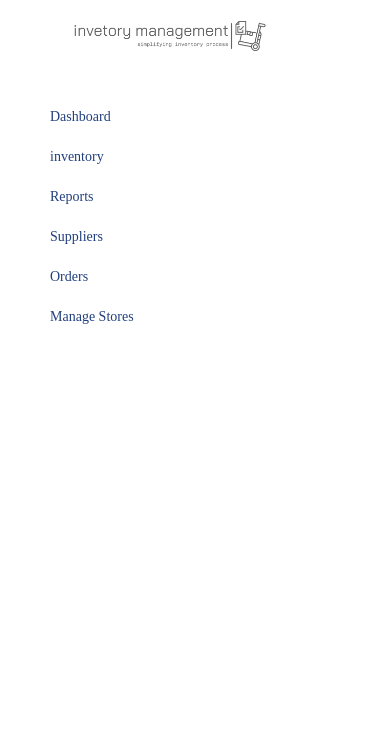
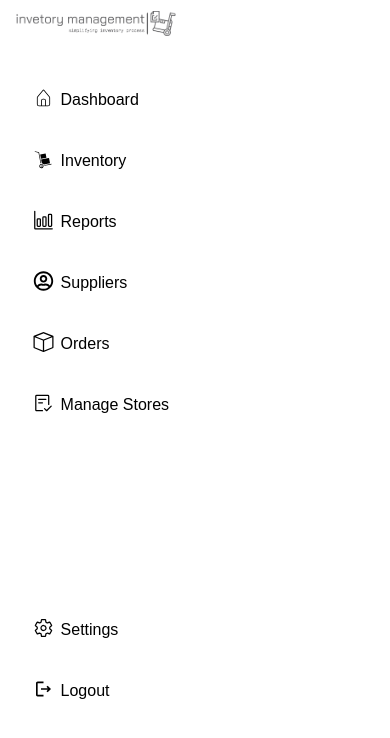
Before and after one commit to Drljr/Store-Front, a React (Vite) app: page /Dashboard in a window 390 px wide. Shown: the top 738 px of the page. Built offline with nearby package versions, Linux system fonts and the light colour scheme.

Commit message:
sidebar changes and responsiveness

```diff
--- a/package.json
+++ b/package.json
@@ -12,6 +12,7 @@
   "dependencies": {
     "react": "^18.2.0",
     "react-dom": "^18.2.0",
+    "react-icons": "^5.1.0",
     "react-router-dom": "^6.22.3"
   },
   "devDependencies": {
--- a/src/App.tsx
+++ b/src/App.tsx
@@ -13,7 +13,6 @@ function App() {
           <Routes>
             <Route path="/" element={<Login/>} />
             <Route path='Dashboard' element={<Dash/>} />
-
           </Routes>
         </Router>
     </div>
--- /dev/null
+++ b/src/Components/Navbar/Navbar.css
@@ -0,0 +1,31 @@
+.wrapper {
+    height: 70px;
+    background-color: #FFFFFF;
+    display: flex;
+    align-items: center;
+    justify-content: space-between;
+}
+
+.search {
+    display: flex;
+    align-items: center;
+    border-radius: 8px;
+    height: 40px;
+    width: 400px;
+}
+
+.search input {
+    height: 40px;
+    width: 400px;
+    border-radius: 8px;
+    border: 1px solid #213F7D;
+    outline: none;
+    color: #545F7D;
+    background-color: #FFFFFF;
+    padding-left: 15px;
+}
+
+input ::placeholder {
+    font-size: 14px;
+    font-weight: 400;
+}
--- /dev/null
+++ b/src/Components/Navbar/Navbar.jsx
@@ -0,0 +1,13 @@
+import './Navbar.css';
+
+
+export const Navbar = () => {
+    return (
+        <div className='wrapper'>
+            <div className="search">
+                <input type="text" placeholder='Search products, supplier, order' />
+            </div>
+        </div>
+    );
+}
+export default Navbar;
--- a/src/Components/Sidebar/Sidebar.css
+++ b/src/Components/Sidebar/Sidebar.css
@@ -1,78 +1,133 @@
-.Sidebar{
-    background-color: #FFFFFF;
-    flex: 1;
-    min-height: 100vh;
+.Sidebar {
+    background-color: white;
+    flex: 2;
+    min-height: 75vh;
+    display: flex;
+    justify-content: space-between;
+    padding: 24px, 24px, 32px, 24px;
+    width: 275px;
+    margin-left: -7.9px;
+    margin-top: -10px;
+
 }
+
 .Sidebar .top {
-    height: 30px;
+    height: 40px;
     padding: 1px;
     display: flex;
-    margin-top: 20px;
-    margin-right: 50px;
-    justify-content: center;
+    padding: 4px, 12px, 4px, 12px;
+    margin-left: 15px;
+    margin-top: 12px;
 }
 
 .Sidebar .center {
-    padding-left: 20px;
+    padding-left: 30px;
+}
+
+.Sidebar .center2 {
+    padding-left: 30px;
 }
 
 .center {
     position: absolute;
 }
 
-.dashBoard {
-    position: absolute;
-    top: 90px;
-}
-
-.center ul {
-    list-style: none;
-    margin: 0;
-    padding: 4px;
-    margin-top: 40px;
-}
-
 .center ul {
     list-style: none;
     margin: 0;
     padding: 0;
-    margin-top: 45px;
-}
-
-.center ul {
-    list-style: none;
-    margin: 0;
-    padding: 0;
-    margin-top: 45px;
-}
-
-ul .title {
-    font-size: 12px;
-    color: #545F7D;
-    font-weight: 500;
     margin-top: 70px;
-    margin-bottom: 15px;
 }
 
 ul li {
     display: flex;
     align-items: center;
-    padding: 12px;
+    padding: 20px;
     cursor: pointer;
-    font-size: 14px;
-    font-weight: 400;
-
+    font-size: 16px;
+    font-weight: 500;
+    font-family: sans-serif;
 }
 
 li .icon {
     color: #8e9ab0;
 }
 
-ul li:hover {
-    background-color: #39CDCC;
+ul :hover {
+    color: grey;
 }
 
 span {
     margin-left: 10px;
-    color: #213F7D;
+    color: Grey/grey-600;
 }
+
+.center2 {
+    position: absolute;
+
+}
+
+.center2 ul {
+    list-style: none;
+    margin: 0;
+    padding: 0;
+    margin-top: 600px;
+
+}
+
+.icon1,
+.icon2,
+.icon3,
+.icon4,
+.icon5,
+.icon6,
+.icon7,
+.icon8 {
+    width: 25px;
+    height: 20px;
+    margin-bottom: -3px;
+}
+
+/* TABLET RESPONSIVENESS {** ##just trying stuffs**} */
+
+@media only screen and (min-width: 768px) and (max-width: 1024px) {
+    .Sidebar {
+        min-height: 80vh;
+    }
+}
+
+/* PHONE RESPOSIVENESS {** ##just trying stuffs**} */
+
+@media only screen and (max-width: 767px) {
+    .Sidebar {
+        min-height: 80vh;
+    }
+
+    .Sidebar .top {
+        height: 25px;
+        padding: 1px;
+        display: flex;
+        padding: 4px, 12px, 4px, 12px;
+        margin-left: 15px;
+        margin-top: 12px;
+    }
+
+    .Sidebar {
+        background-color: white;
+        flex: 2;
+        display: flex;
+        justify-content: space-between;
+        padding: 24px, 24px, 32px, 24px;
+        width: 180px;
+        margin-left: -7.9px;
+        margin-top: -10px;
+    }
+
+    .Sidebar .center {
+        padding-left: 1px;
+    }
+
+    .Sidebar .center2 {
+        padding-left: 1px;
+    }
+}
--- a/src/Components/Sidebar/Sidebar.tsx
+++ b/src/Components/Sidebar/Sidebar.tsx
@@ -1,27 +1,14 @@
 import './Sidebar.css';
 import logo from '../../assets/logo.png';
-// import { FaHome } from "react-icons/fa";
-// import { FaUserGroup } from "react-icons/fa6";
-// import { FaUsers } from "react-icons/fa";
-// import { TbMoneybag } from "react-icons/tb";
-// import { GiShakingHands } from "react-icons/gi";
-// import { FaPiggyBank } from "react-icons/fa";
-// import { GiReceiveMoney } from "react-icons/gi";
-// import { FaUserCheck } from "react-icons/fa6";
-// import { FaUserXmark } from "react-icons/fa6";
-// import { FaBriefcase } from "react-icons/fa";
-// import { GoChevronDown } from "react-icons/go";
-// import { BsBank } from "react-icons/bs";
-// import { BiSolidCoinStack } from "react-icons/bi";
-// import { GrTransaction } from "react-icons/gr";
-// import { GiFlowerTwirl } from "react-icons/gi";
-// import { FaUserGear } from "react-icons/fa6";
-// import { FaScroll } from "react-icons/fa";
-// import { VscGraph } from "react-icons/vsc";
-// import { RiEqualizerFill } from "react-icons/ri";
-// import { LuBadgePercent } from "react-icons/lu";
-// import { TbClipboardList } from "react-icons/tb";
 import { useNavigate } from "react-router-dom";
+import { CiHome } from "react-icons/ci";
+import { GiHandTruck } from "react-icons/gi";
+import { IoBarChartOutline } from "react-icons/io5";
+import { FaRegUserCircle } from "react-icons/fa";
+import { BsBox } from "react-icons/bs";
+import { GoChecklist } from "react-icons/go";
+import { IoSettingsOutline } from "react-icons/io5";
+import { MdOutlineLogout } from "react-icons/md";
 
 
 
@@ -37,32 +24,34 @@ export const Sidebar = () => {
             </div>
             <div className="center">
                 <ul>
-
                     <li onClick={handleClick} >
-                        {/* <FaHome className="icon" /> */}
-                        <span> Dashboard </span>
+                        <span><CiHome className='icon1' /> Dashboard </span>
                     </li>
                     <li>
-                        {/* <FaUserGroup className="icon" /> */}
-                        <span> inventory </span>
+                        <span><GiHandTruck className='icon2' /> Inventory </span>
                     </li>
                     <li>
-                        {/* <FaUsers className="icon" /> */}
-                        <span> Reports </span>
+                        <span><IoBarChartOutline className='icon3' /> Reports </span>
                     </li>
                     <li>
-                        {/* <TbMoneybag className="icon" /> */}
-                        <span> Suppliers </span>
+                        <span><FaRegUserCircle className='icon4' /> Suppliers </span>
                     </li>
                     <li>
-                        {/* <GiShakingHands className="icon" /> */}
-                        <span> Orders </span>
+                        <span><BsBox className='icon5' /> Orders </span>
                     </li>
                     <li>
-                        {/* <FaPiggyBank className="icon" /> */}
-                        <span> Manage Stores </span>
+                        <span><GoChecklist className='icon6' /> Manage Stores </span>
                     </li>
-
+                </ul>
+            </div>
+            <div className='center2'>
+                <ul>
+                    <li>
+                        <span><IoSettingsOutline className='icon7' /> Settings </span>
+                    </li>
+                    <li>
+                        <span><MdOutlineLogout className='icon8' /> Logout </span>
+                    </li>
                 </ul>
             </div>
         </div>
--- /dev/null
+++ b/src/Pages/Dashboard/Dash.css
@@ -0,0 +1,9 @@
+.container {
+    display: flex;
+
+}
+
+.container .wrapper{
+    background-color: #FBFBFB;
+    flex: 6;
+}
--- a/src/Pages/Dashboard/Dash.jsx
+++ b/src/Pages/Dashboard/Dash.jsx
@@ -1,10 +1,15 @@
 import React from "react";
+import "./Dash.css";
 import Sidebar from "../../Components/Sidebar/Sidebar";
+// import Navbar from "../../Components/Navbar/Navbar";
 
 const Dash = () => {
     return (
-        <div>
+        <div className="Container" >
             <Sidebar />
+            {/* <div className="wrapper">
+                <Navbar />
+            </div> */}
         </div>
     );
 }
```
Also changed, not shown: src/Pages/Dashboard/Dashboard.css (deleted, +0 -28 lines), 1 other file (tests, documents, lock files or other folders).
